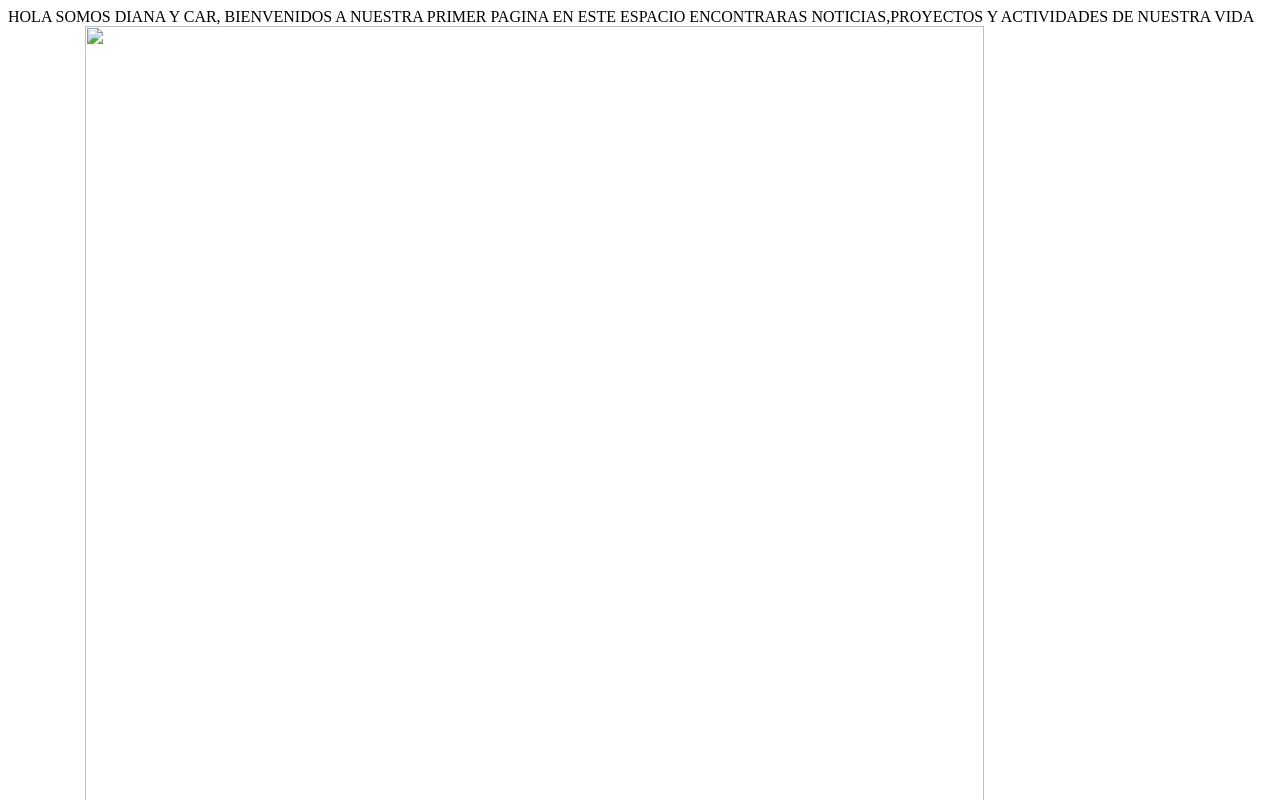
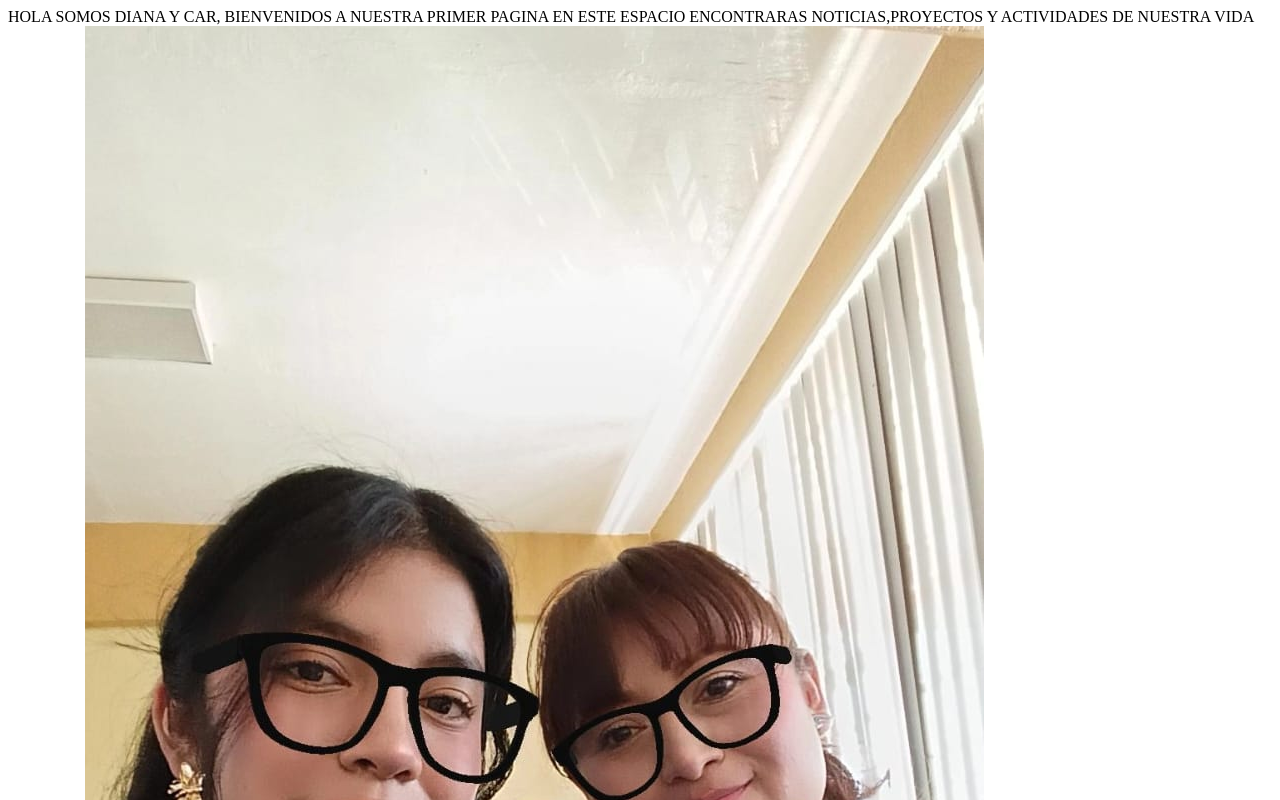
Before and after one commit to DianaGarcia1890/pagina-dian-car, a plain HTML site: page index.html in a window 1280 px wide. Shown: the top 800 px of the page. Drawn offline with Linux system fonts and the light colour scheme.

Commit message:
Fix image file extension in index.html
Updated image source from 'foto.jpg' to 'foto.jpeg'.

```diff
--- a/index.html
+++ b/index.html
@@ -5,6 +5,6 @@
 <title>DIANA GARCIA CARMELA MORALES</title>
 </head>
 
-<body>HOLA SOMOS DIANA Y CAR, BIENVENIDOS A NUESTRA PRIMER PAGINA EN ESTE ESPACIO ENCONTRARAS NOTICIAS,PROYECTOS Y ACTIVIDADES DE NUESTRA VIDA ESCOLAR <img src="foto.jpg" width="899" height="1599" alt=""/>
+<body>HOLA SOMOS DIANA Y CAR, BIENVENIDOS A NUESTRA PRIMER PAGINA EN ESTE ESPACIO ENCONTRARAS NOTICIAS,PROYECTOS Y ACTIVIDADES DE NUESTRA VIDA ESCOLAR <img src="foto.jpeg" width="899" height="1599" alt=""/>
 </body>
 </html>
```
